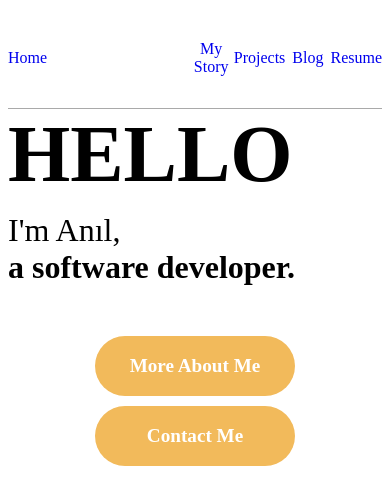
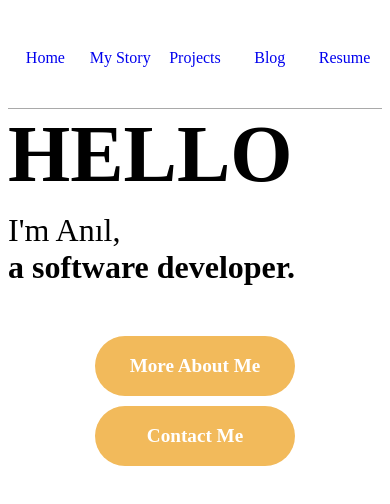
Before and after one commit to anilsansak/anilsansak.github.io, a Gatsby site: page /en in a window 390 px wide. Shown: the top 504 px of the page. Built offline with nearby package versions, Linux system fonts and the light colour scheme; Gatsby itself is replaced by a stand-in of ours.

Commit message:
header mobile

```diff
--- a/src/components/Header/index.js
+++ b/src/components/Header/index.js
@@ -24,6 +24,12 @@
   HeaderItem: {
     flex: 1,
     textAlign: "center"
+  },
+  "@media (max-width:500px)": {
+    HeaderHome: {
+      flex: 1,
+      textAlign: "center"
+    }
   }
 });
 class Header extends React.Component {
```
